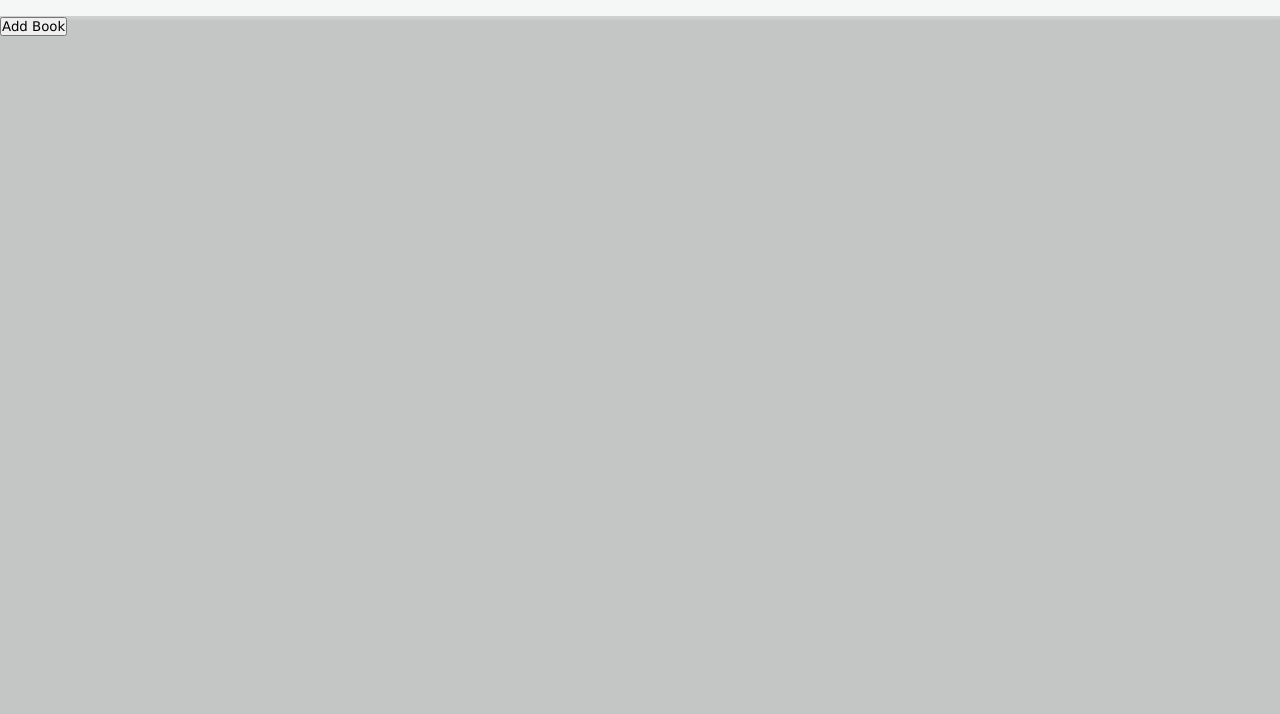
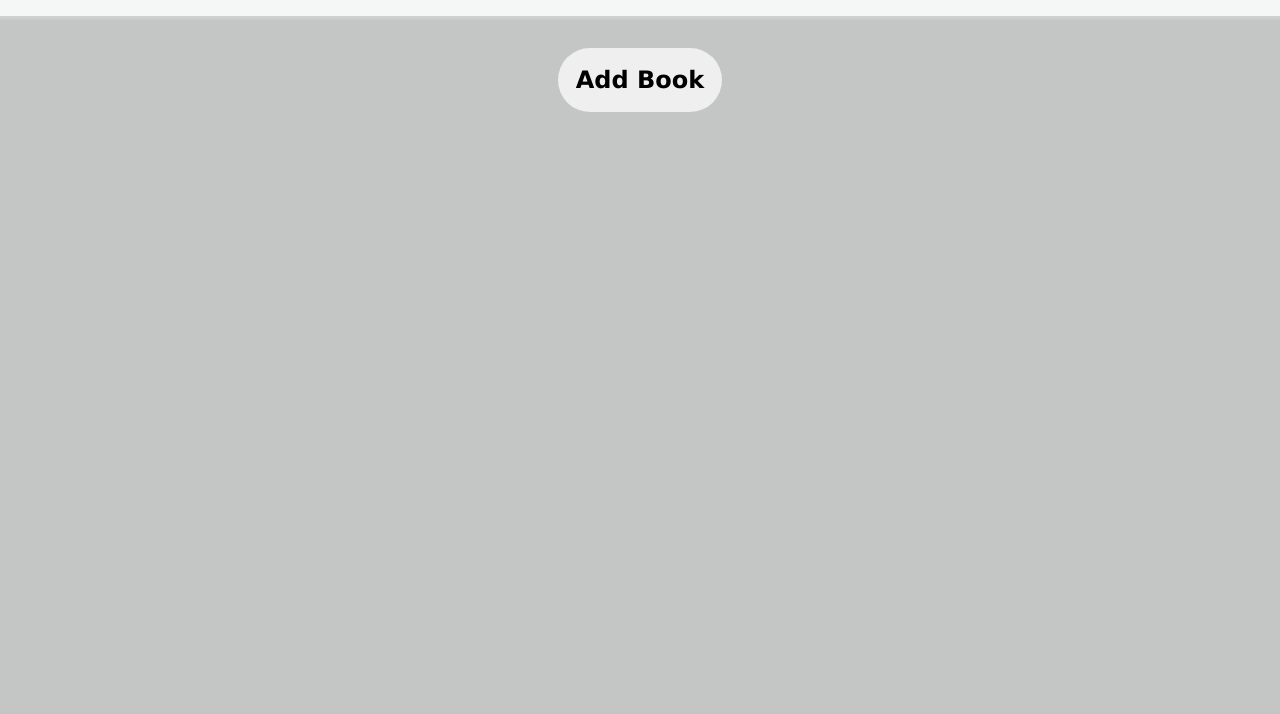
Before and after one commit to Amir-Ramez/Library, a plain HTML site: page index.html in a window 1280 px wide. Shown: the part 86-800 px from the top of the page. Drawn offline with Linux system fonts and the light colour scheme.

Commit message:
Add styles for .add-button

```diff
--- a/style.css
+++ b/style.css
@@ -17,3 +17,23 @@ body {
     text-align: center;
     box-shadow: 0 2px 2px 1px rgb(208 208 208);
 }
+
+.add-button {
+    padding: 2rem;
+    display: flex;
+    justify-content: center;
+    align-items: center;
+}
+
+.add-button button {
+    padding: 1rem;
+    font-size: 1.5rem;
+    font-weight: 700;
+    border-radius: 2rem;
+    border-color: transparent;
+}
+.add-button button:hover {
+    background-color: black;
+    color: white;
+    cursor: pointer;
+}
```
